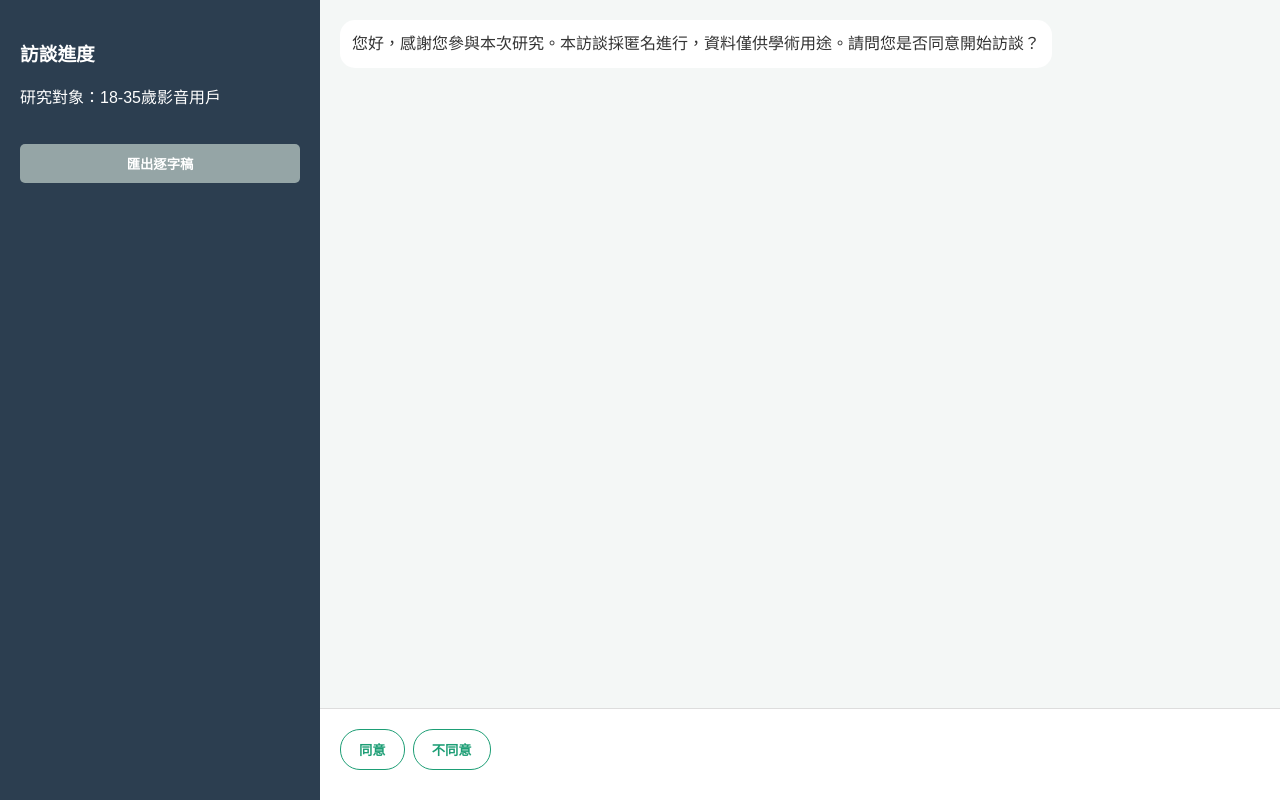
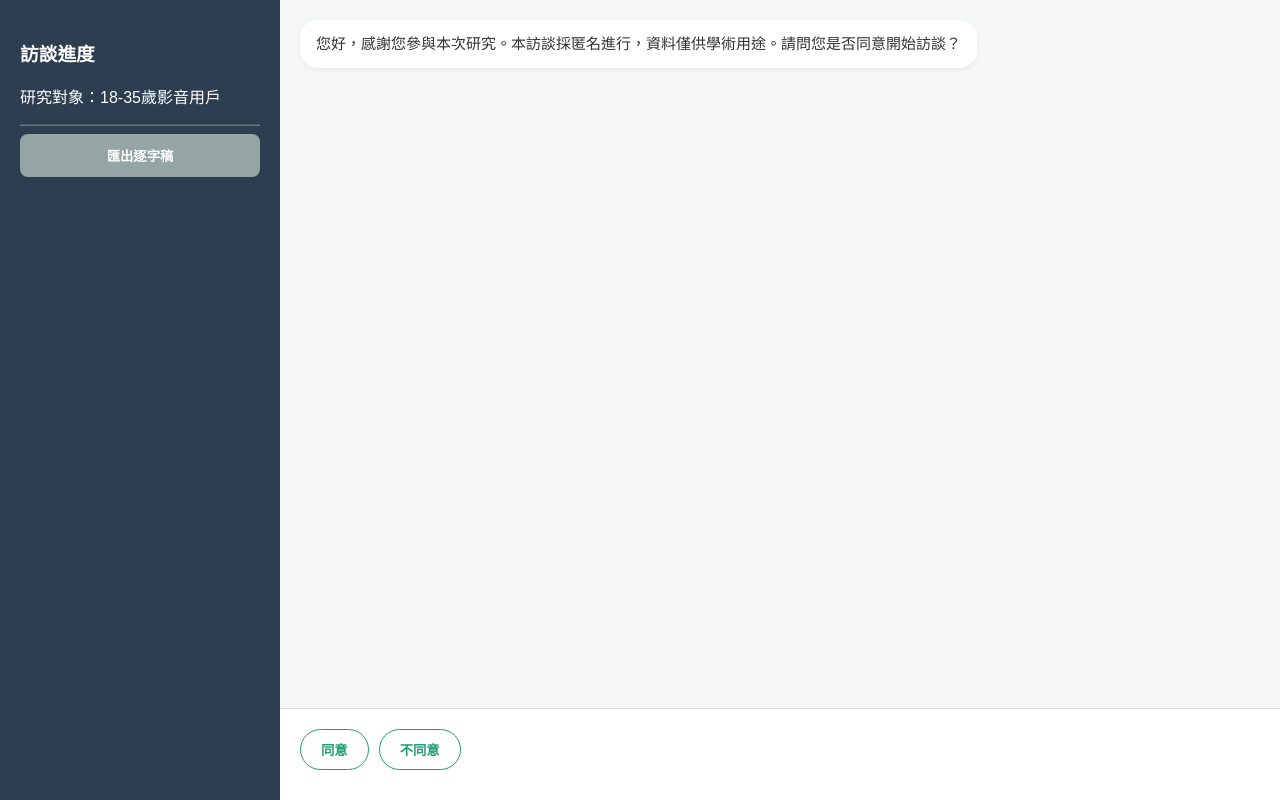
Before and after one commit to b12605037/-AIAGENT, a plain HTML site: page public/index.html in a window 1280 px wide. Drawn offline with Linux system fonts and the light colour scheme.

Commit message:
Update index.html

```diff
--- a/public/index.html
+++ b/public/index.html
@@ -6,38 +6,39 @@
     <style>
         :root { --primary: #1D9E75; --bg: #f4f7f6; }
         body { font-family: sans-serif; display: flex; height: 100vh; margin: 0; background: var(--bg); }
-        #sidebar { width: 280px; background: #2c3e50; color: white; padding: 20px; }
-        #chat-area { flex: 1; display: flex; flex-direction: column; }
-        #messages { flex: 1; overflow-y: auto; padding: 20px; display: flex; flex-direction: column; gap: 10px; }
-        .bubble { max-width: 80%; padding: 12px; border-radius: 15px; line-height: 1.5; word-wrap: break-word; }
-        .ai { align-self: flex-start; background: white; color: #333; }
+        #sidebar { width: 280px; background: #2c3e50; color: white; padding: 20px; box-sizing: border-box; }
+        #chat-area { flex: 1; display: flex; flex-direction: column; overflow: hidden; }
+        #messages { flex: 1; overflow-y: auto; padding: 20px; display: flex; flex-direction: column; gap: 15px; }
+        .bubble { max-width: 80%; padding: 12px 16px; border-radius: 18px; line-height: 1.6; word-wrap: break-word; font-size: 15px; }
+        .ai { align-self: flex-start; background: white; color: #333; box-shadow: 0 2px 5px rgba(0,0,0,0.05); }
         .user { align-self: flex-end; background: var(--primary); color: white; }
         #input-zone { padding: 20px; background: white; border-top: 1px solid #ddd; }
-        .btn-group { display: flex; flex-wrap: wrap; gap: 8px; margin-bottom: 10px; }
-        button { padding: 10px 18px; border-radius: 20px; border: 1px solid var(--primary); background: white; color: var(--primary); cursor: pointer; font-weight: bold; }
+        .btn-group { display: flex; flex-wrap: wrap; gap: 10px; margin-bottom: 10px; }
+        button { padding: 10px 20px; border-radius: 25px; border: 1px solid var(--primary); background: white; color: var(--primary); cursor: pointer; font-weight: bold; transition: 0.2s; }
         button:hover { background: var(--primary); color: white; }
         .hidden { display: none; }
+        .error-text { color: #e74c3c; font-weight: bold; background: #fdf2f2; border: 1px solid #e74c3c; }
     </style>
 </head>
 <body>
 <div id="sidebar">
     <h3>訪談進度</h3>
     <p>研究對象：18-35歲影音用戶</p>
-    <button onclick="exportTranscript()" style="width:100%; margin-top:20px; background:#95a5a6; color:white; border:none; padding:10px; border-radius:5px; cursor:pointer;">匯出逐字稿</button>
+    <hr style="opacity: 0.3;">
+    <button onclick="exportTranscript()" style="width:100%; background:#95a5a6; color:white; border:none; padding:12px; border-radius:8px; cursor:pointer;">匯出逐字稿</button>
 </div>
 <div id="chat-area">
     <div id="messages"></div>
     <div id="input-zone">
         <div id="button-group" class="btn-group hidden"></div>
         <div id="text-input-group">
-            <input type="text" id="user-input" style="width:75%; padding:10px;" placeholder="請輸入回答...">
-            <button onclick="sendText()">送出</button>
+            <input type="text" id="user-input" style="width:75%; padding:12px; border-radius:8px; border:1px solid #ddd;" placeholder="請輸入您的回答...">
+            <button onclick="sendText()" style="margin-left:8px;">送出</button>
         </div>
     </div>
 </div>
 
 <script>
-// Q_OPTS 包含所有按鈕設定
 const Q_OPTS = {
     "0": ["同意", "不同意"],
     "1": ["18 歲以下", "18–25 歲", "26–35 歲"],
@@ -52,8 +53,7 @@ const Q_OPTS = {
 };
 
 let chatHistory = [];
-// 強化的指令，確保 AI 乖乖加標記
-const PROMPT = "你是一位專業訪談員。規則：1.一次只問一題。2.若受訪者點選「同意」，請立即開始第一題年齡詢問並加上 [SHOW_Q1]。3.若題目有選項，結尾必須加上 [SHOW_Q數字]，絕對不要列出選項文字。4.語氣要親切。";
+const PROMPT = "你是一位專業訪談員。規則：1.一次只問一題。2.若受訪者點選「同意」，請立即詢問年齡區間並加上 [SHOW_Q1]。3.若該題有選項，結尾必須加上 [SHOW_Q數字]，不要列出選項。";
 
 async function sendText(overrideText) {
     const val = overrideText || document.getElementById('user-input').value;
@@ -67,13 +67,27 @@ async function sendText(overrideText) {
         const res = await fetch('/api/chat', {
             method: 'POST',
             headers: { 'Content-Type': 'application/json' },
-            body: JSON.stringify({ system_instruction: { parts: [{ text: PROMPT }] }, contents: chatHistory })
+            body: JSON.stringify({
+                system_instruction: { parts: [{ text: PROMPT }] },
+                contents: chatHistory
+            })
         });
+
         const data = await res.json();
-        const aiMsg = data.candidates[0].content.parts[0].text;
-        processAIResponse(aiMsg);
+
+        if (data.error) {
+            appendMsg('ai', `API 錯誤：${data.error.message}`, true);
+            return;
+        }
+
+        if (data.candidates && data.candidates[0].content) {
+            const aiMsg = data.candidates[0].content.parts[0].text;
+            processAIResponse(aiMsg);
+        } else {
+            appendMsg('ai', "收到無效回應，請檢查 API 金鑰與設定。", true);
+        }
     } catch (e) {
-        appendMsg('ai', "連線似乎有點問題，請稍後再試。");
+        appendMsg('ai', `連線異常：${e.message}`, true);
     }
 }
 
@@ -103,25 +117,26 @@ function processAIResponse(text) {
     }
 }
 
-function appendMsg(role, text) {
+function appendMsg(role, text, isError = false) {
     const m = document.getElementById('messages');
     const d = document.createElement('div');
-    d.className = `bubble ${role}`;
+    d.className = `bubble ${role} ${isError ? 'error-text' : ''}`;
     d.innerText = text;
     m.appendChild(d);
     m.scrollTop = m.scrollHeight;
 }
 
 function exportTranscript() {
-    let t = "訪談逐字稿\n\n" + chatHistory.map(h => `${h.role === 'user' ? '受訪者' : '訪談員'}: ${h.parts[0].text}`).join('\n\n');
+    let t = "影音平台觀看行為研究 - 訪談逐字稿\n" + "=".repeat(30) + "\n\n";
+    t += chatHistory.map(h => `${h.role === 'user' ? '【受訪者】' : '【訪談員】'}\n${h.parts[0].text.replace(/\[SHOW_Q\d+\]/g, '')}`).join('\n\n---\n\n');
     const blob = new Blob([t], { type: 'text/plain' });
     const a = document.createElement('a');
     a.href = URL.createObjectURL(blob);
-    a.download = '影音訪談逐字稿.txt';
+    a.download = '訪談逐字稿.txt';
     a.click();
 }
 
-// 初始化開場：加上 [SHOW_Q0] 標記來觸發同意按鈕
+// 初始化開場
 processAIResponse("您好，感謝您參與本次研究。本訪談採匿名進行，資料僅供學術用途。請問您是否同意開始訪談？ [SHOW_Q0]");
 </script>
 </body>
```
